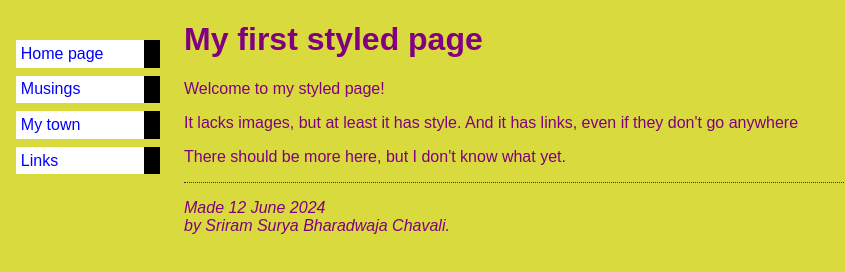
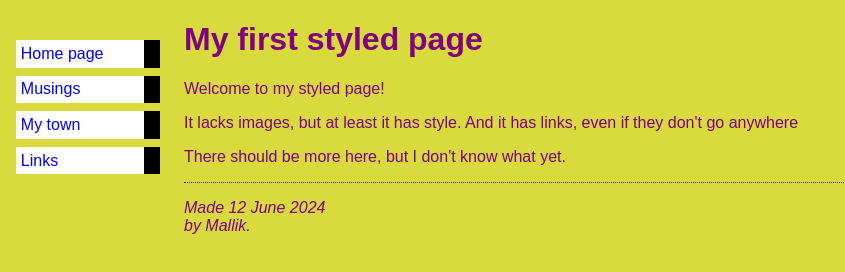
Before and after one commit to B-Mallik/tasks, a plain HTML site: page csstask5.html in a window 1280 px wide. Shown: the whole page, without its empty margins (0-845 px from the left). Drawn offline with Linux system fonts and the light colour scheme.

Commit message:
Update csstask5.html

```diff
--- a/csstask5.html
+++ b/csstask5.html
@@ -77,7 +77,7 @@
         what yet.
 
     <address>Made 12 June 2024<br>
-        by Sriram Surya Bharadwaja Chavali.</address>
+        by Mallik.</address>
 
 </body>
 
```
